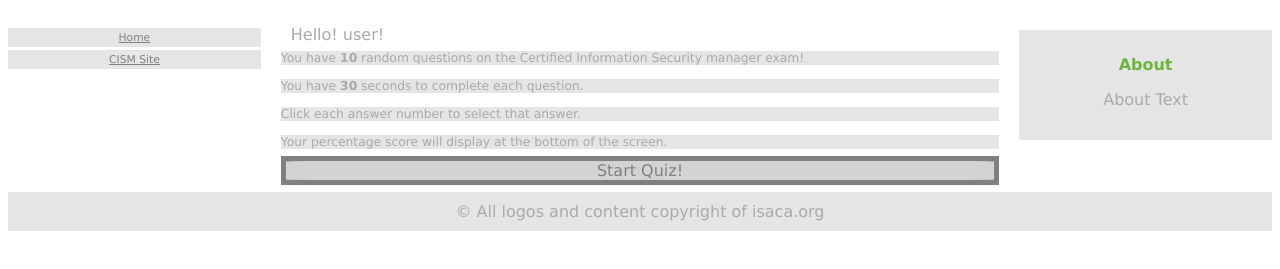
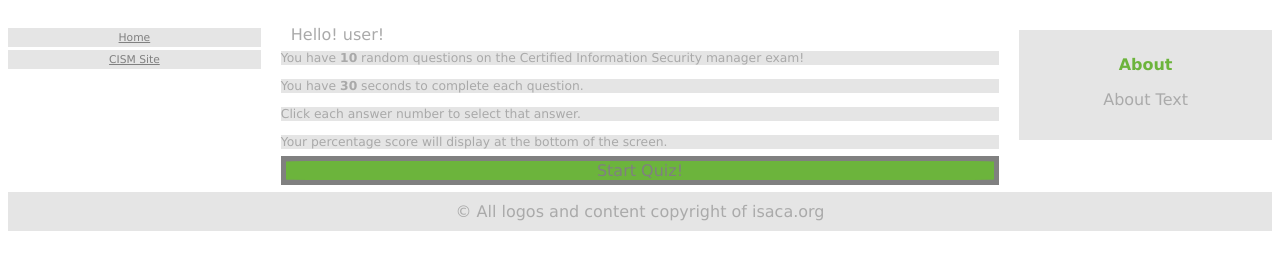
Before and after one commit to mickymacirl/CI-P2-Quiz-RS, a plain HTML site: page quiz.html in a window 1280 px wide. In both pictures the pointer is over the element 639 px from the left and 299 px from the top of the page. Shown: the part 129-398 px from the top of the page. Drawn offline with Linux system fonts and the light colour scheme.

Commit message:
fix css start color to match menu

```diff
--- a/assets/css/style.css
+++ b/assets/css/style.css
@@ -80,7 +80,7 @@ h2 {
 }
 
 #start:hover {
-    background-color: lightgray;
+    background-color: #6cb43c;
     color: grey;
 }
 
```
